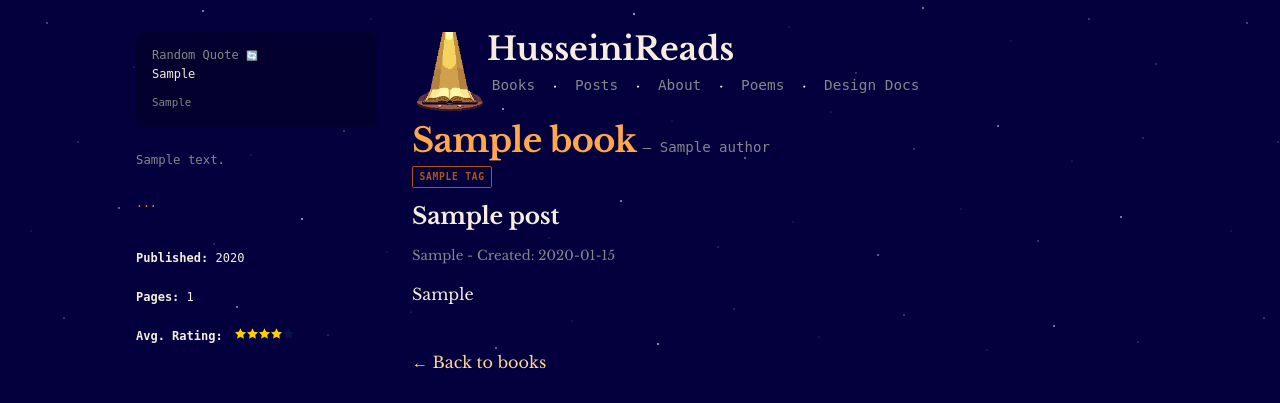
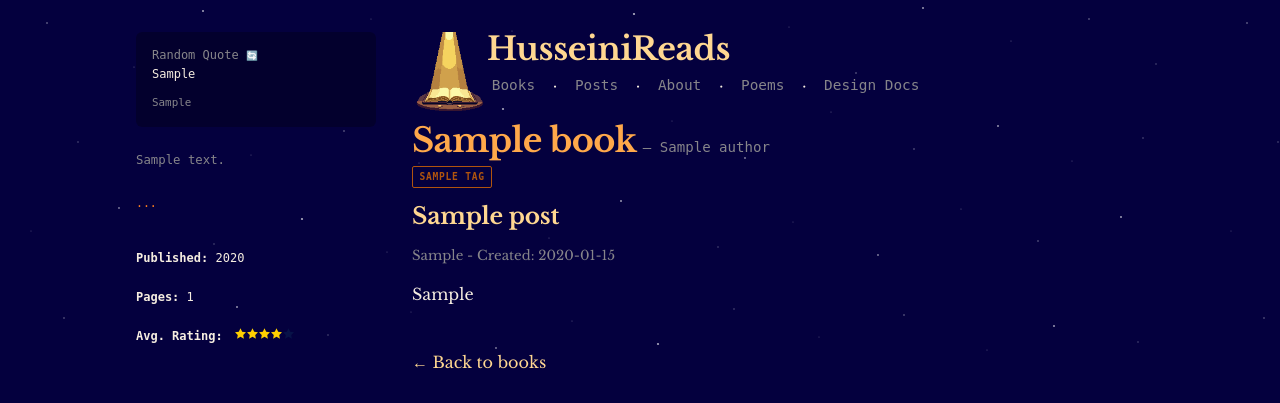
Before and after one commit to ayahusseini/book-reviews, a Python web app: template site/app/templates/book_detail.html in a window 1280 px wide. Shown: the top 403 px of the page. Run offline with Jinja, Linux system fonts and the light colour scheme; the template is opened without the code that fills it: most values are stand-ins (such as "Sample title", 1, 10 or a date in 2020).

Commit message:
code style

```diff
--- a/site/app/static/style.css
+++ b/site/app/static/style.css
@@ -196,6 +196,17 @@ nav a:hover {
 }
 
 /* ─── Headings ───────────────────────────────────── */
+h1 {
+  font-family: var(--heading-font);
+  font-size: 1.8rem;
+  font-weight: 700;
+  letter-spacing: -0.01em;
+  color: var(--link);
+  margin-top: 1.5rem;
+  margin-bottom: 0.75rem;
+}
+
+
 h2 {
   font-family: var(--heading-font);
   font-size: 1.7rem;
@@ -377,7 +388,7 @@ h3.post-title,
   font-weight: 700;
   text-transform: none;
   letter-spacing: -0.01em;
-  color: var(--orange-title) !important;
+  color: var(--link) !important;
   margin-top: 0;
   margin-bottom: 0.2rem;
 }
```
